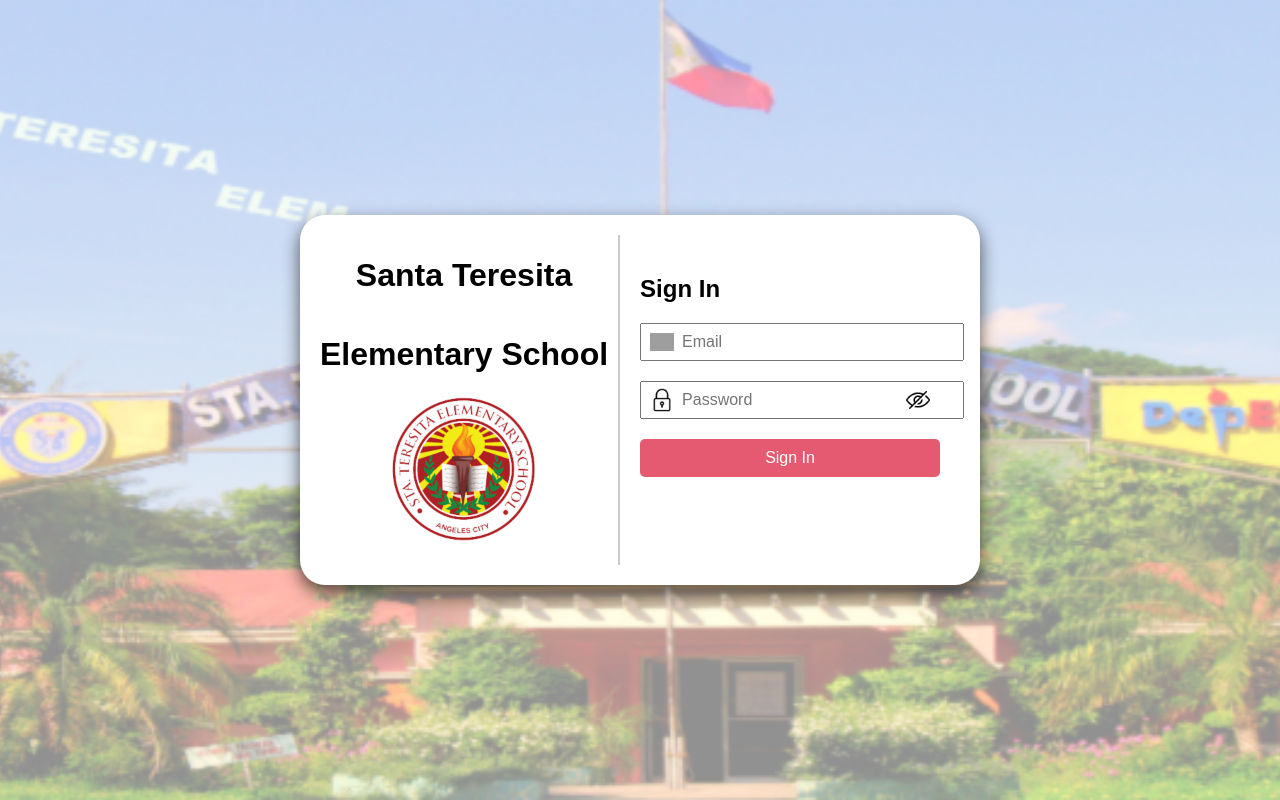
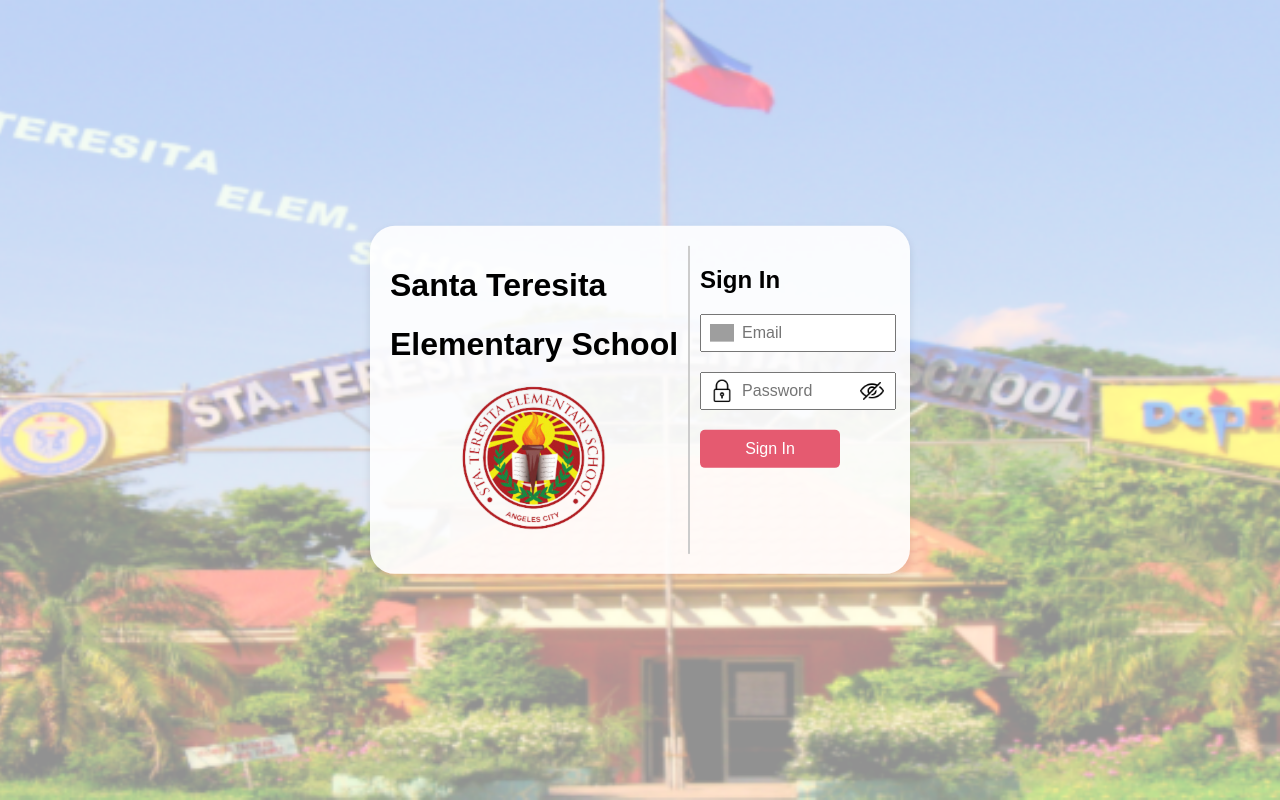
Before and after one commit to KurtRumbaua/WebSys_SRMS, a React (Create React App) app in the folder frontend/: page /auth in a window 1280 px wide. Both pictures are taken after a click on the button "Login". Built offline with nearby package versions, Linux system fonts and the light colour scheme; no server answers; grey boxes are pictures that could not be loaded.

Commit message:
Updated login.css

```diff
--- a/frontend/src/styles/login.css
+++ b/frontend/src/styles/login.css
@@ -1,40 +1,38 @@
+/* General styles */
 .login-background {
     position: relative;
     width: 100%;
     height: 100vh;
-    display: flex;
-    justify-content: center;
-    align-items: center;
     background-image: "../frontend/src/assets/schoolbg.png";
+    background-size: cover;
+    background-position: center;
   }
 
 
   .login-container {
+    position: absolute;
+    top: 50%;
+    left: 50%;
+    transform: translate(-50%, -50%);
     display: flex;
+    flex-direction: column; /* Adjust to a column layout for smaller screens */
     justify-content: space-between;
-    background-color: white;
+    background-color: rgba(255, 255, 255, 0.9); /* Adjusted background color for better visibility */
     padding: 20px;
     box-shadow: 0 4px 8px rgba(0, 0, 0, 0.1);
-    width: 50%; /* Adjusted for narrower layout */
-    opacity: 1;
+    max-width: 500px; /* Adjusted max-width for better responsiveness */
     border-radius: 25px;
-    box-shadow: 0 8px 16px rgba(0, 0, 0, .50), 0 6px 20px rgba(0, 0, 0, .19); /* Multi-layer shadow */
   }
 
-.right-container {
-    flex: 1;
-    padding: 20px;
-
-  }
-  .left-container {
-    display: flex;
-    justify-content: center;
-    align-items: center;
-    flex-direction: column; /* If you also want to center content vertically */
-    padding-right: 10px;
-    border-right: 2px solid #cccccc; /* Adjust the color and width as needed */
+  .right-container {
+    padding-right: 50px;
+    padding-left: 10px;
   }
 
+  .left-container {
+    padding-right: 0; /* Remove right padding for smaller screens */
+    border-right: none; /* Remove border for smaller screens */
+  }
 
   .input-container {
     position: relative;
@@ -52,7 +50,7 @@
 
   .eye-icon {
     position: absolute;
-    right: 10px;
+    left: 160px;
     top: 50%;
     transform: translateY(-50%);
     cursor: pointer;
@@ -60,23 +58,18 @@
   }
 
   input {
-    width: 80%;
+    width: 100%; /* Take full width */
     padding: 8px 40px 8px 40px; /* Padding adjusted for icons */
     font-size: 16px;
   }
 
-  img {
-    max-width: 100%;
-    height: auto;
-    display: block;
-  }
-
   .logo {
-    width: 150px;
+    width: 100px; /* Adjust logo size for smaller screens */
     height: auto;
     display: block;
     margin-bottom: 20px;
-    margin-left: px;
+    margin-left: auto; /* Center the logo */
+    margin-right: auto; /* Center the logo */
   }
 
   /* Styles for the submit button */
@@ -90,3 +83,31 @@
     border-radius: 5px;
     width: 100%;
   }
+
+  /* Media query for tablet screens */
+  @media only screen and (min-width: 768px) {
+    .login-container {
+      flex-direction: row; /* Switch back to row layout */
+    }
+
+    .right-container {
+      flex: 1;
+    }
+
+    .left-container {
+      padding-right: 10px;
+      border-right: 2px solid #cccccc;
+    }
+
+    input {
+      width: 80%; /* Adjust input width for tablet screens */
+    }
+
+    .logo {
+      width: 150px; /* Restore logo size for larger screens */
+    }
+
+    .eye-icon {
+      right: 40px; /* Adjusted position for tablet screens */
+    }
+  }
```
